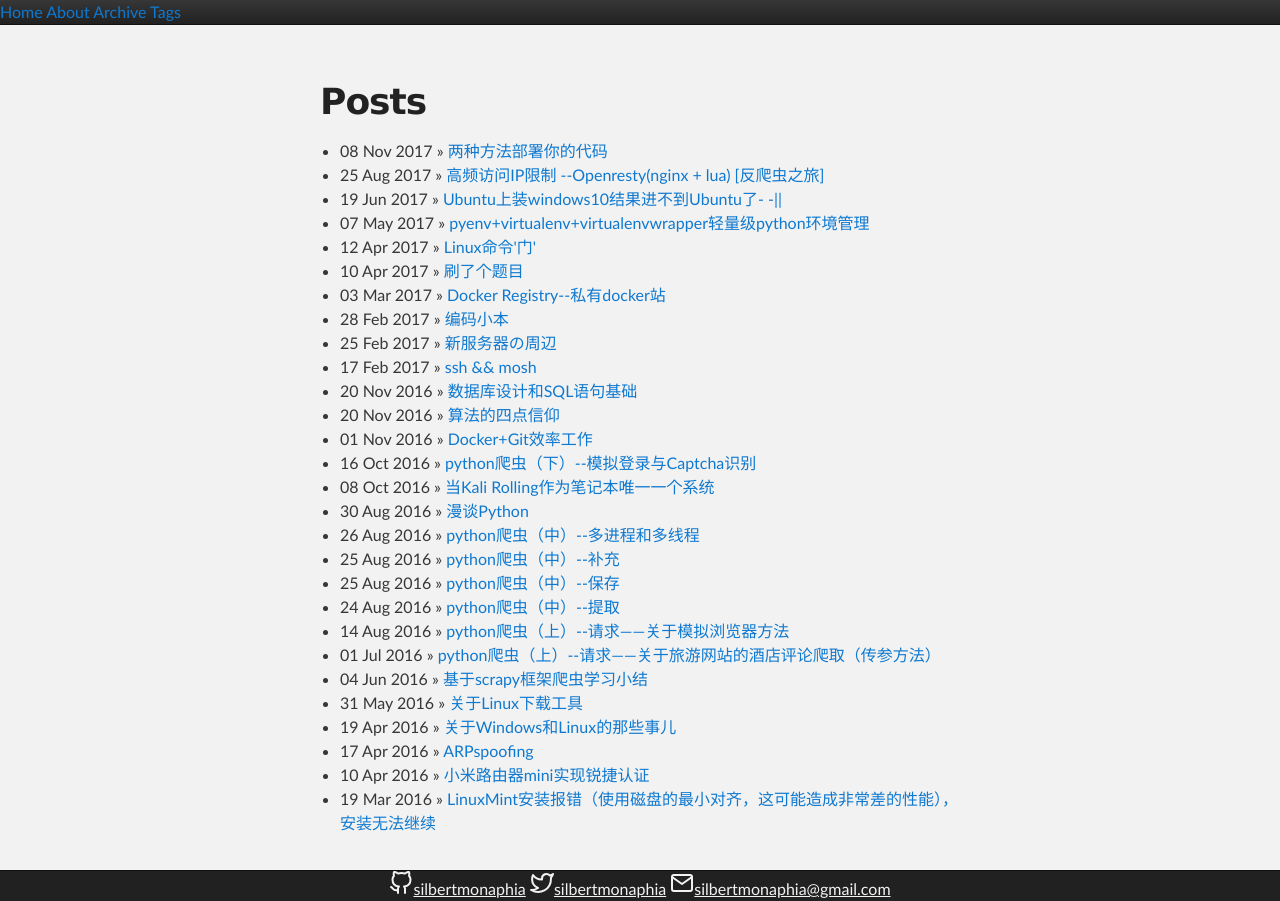
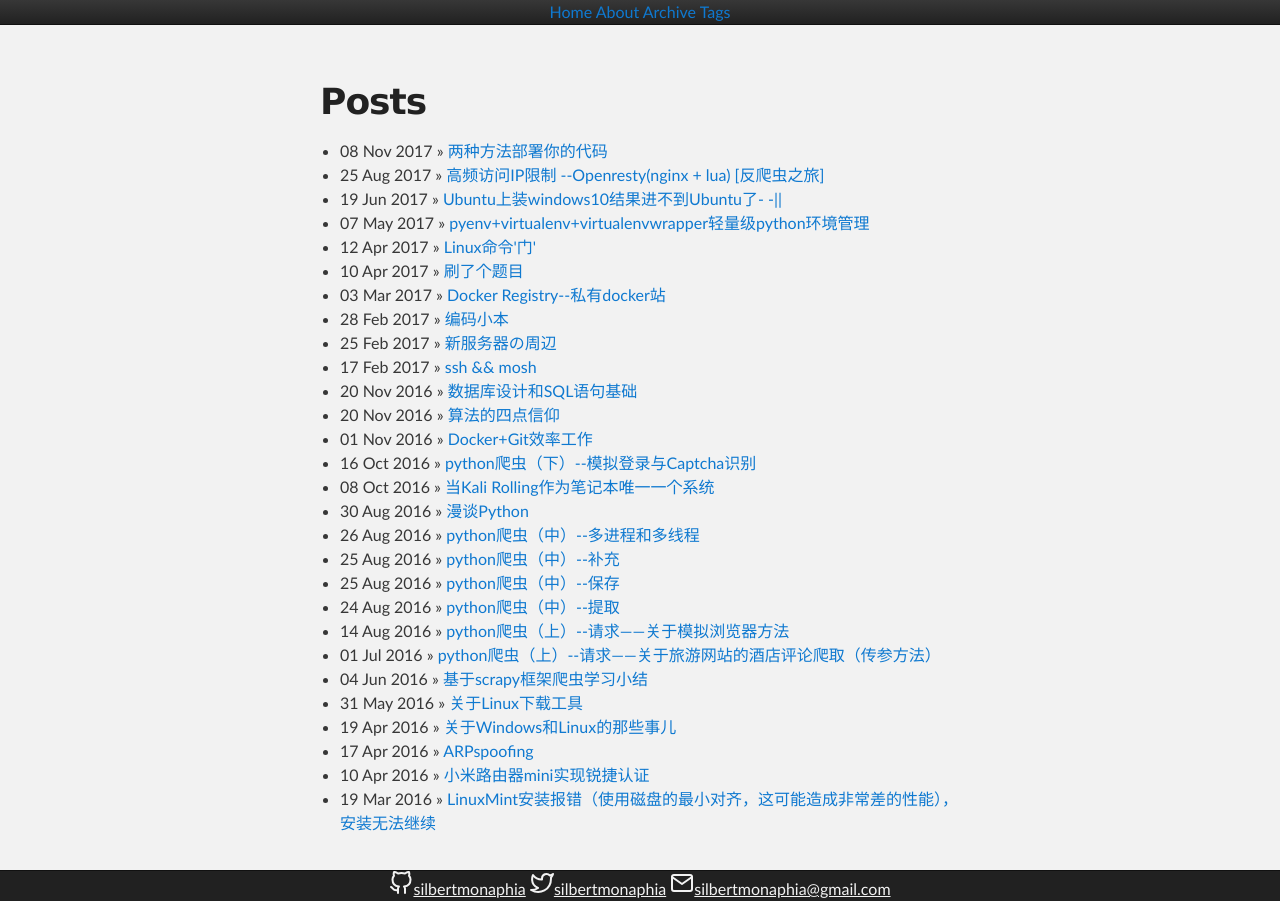
Before and after one commit to silbertmonaphia/silbertmonaphia.github.io, a Jekyll site: the page built from index.html, in a window 1280 px wide. Built offline with Jekyll 4.4.1, drawn with Linux system fonts in a browser that asks for light colours; the list of posts is cut into pages by our own code; the repository's description, which GitHub fills in, is left out.

Commit message:
Move navigator bar to center

```diff
--- a/_includes/header.html
+++ b/_includes/header.html
@@ -5,7 +5,7 @@
     {% assign page_paths = site.header_pages | default: default_paths %}
 
     {% if page_paths %}
-        <div class="trigger">
+        <div class="trigger" style="text-align:center;">
           <a class="site-title" href="{{ "/" | relative_url }}">Home</a>
           {% for path in page_paths %}
             {% assign my_page = site.pages | where: "path", path | first %}
```
